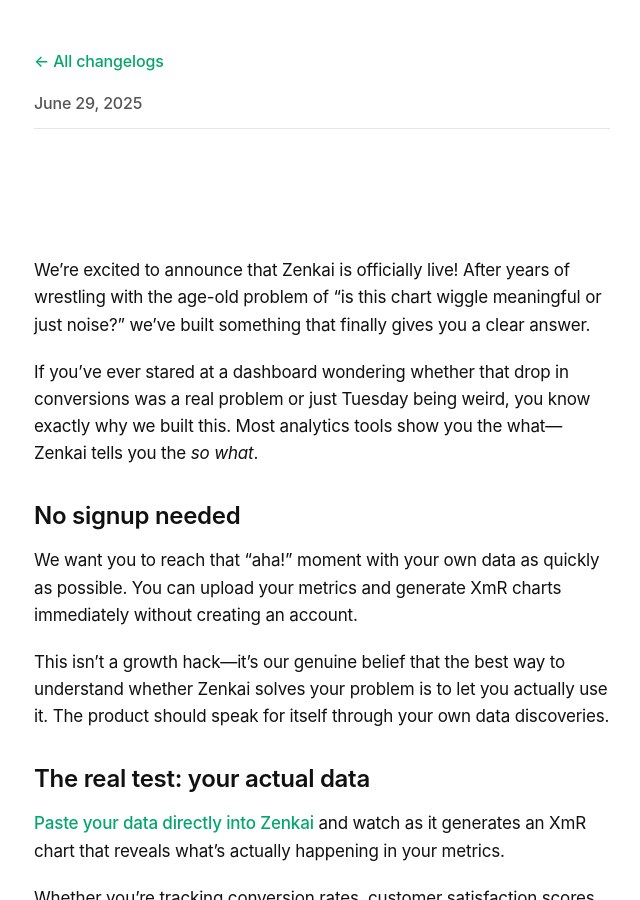
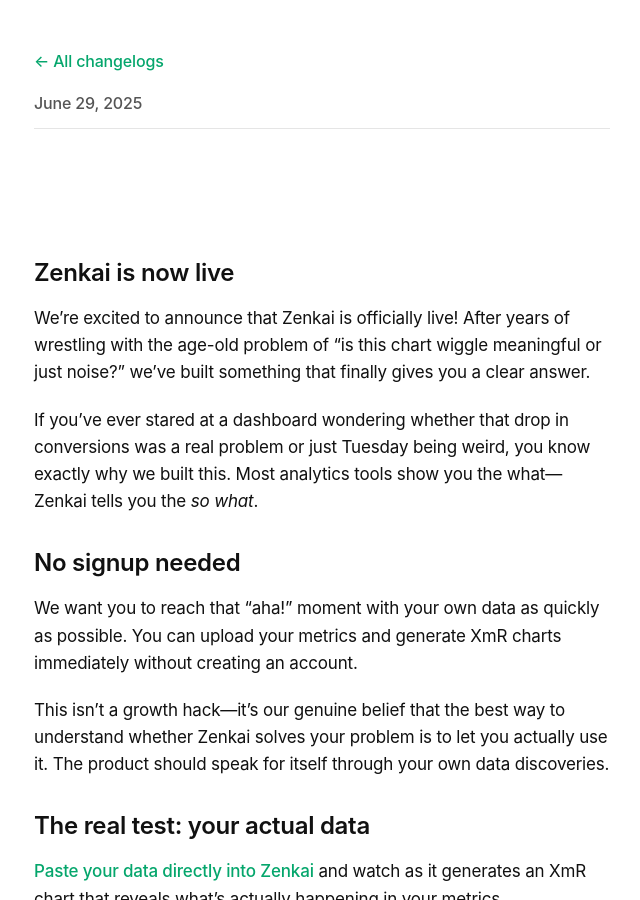
Before and after one commit to mikklemberg/zenkai-changelog, a Jekyll site: the page built from _posts/2025-06-29-launch.md, in a window 1280 px wide and 900 px high. Shown: the whole window, without its empty margins (318-958 px from the left). Built offline with Jekyll 4.4.1, drawn with Linux system fonts in a browser that asks for light colours.

Commit message:
Update 2025-06-29-launch.md

```diff
--- a/_posts/2025-06-29-launch.md
+++ b/_posts/2025-06-29-launch.md
@@ -4,6 +4,7 @@
 date: 2025-06-29
 # image: "/assets/images/2025-06-29-launch.jpg"
 ---
+## Zenkai is now live
 
 We're excited to announce that Zenkai is officially live! After years of wrestling with the age-old problem of "is this chart wiggle meaningful or just noise?" we've built something that finally gives you a clear answer.
 
```
